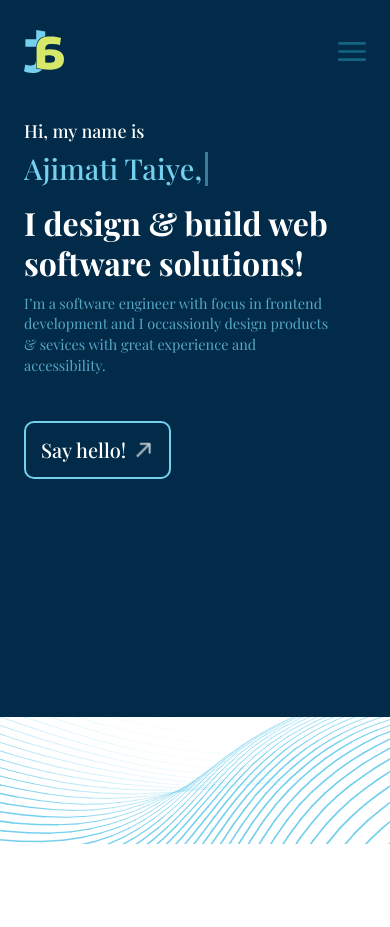
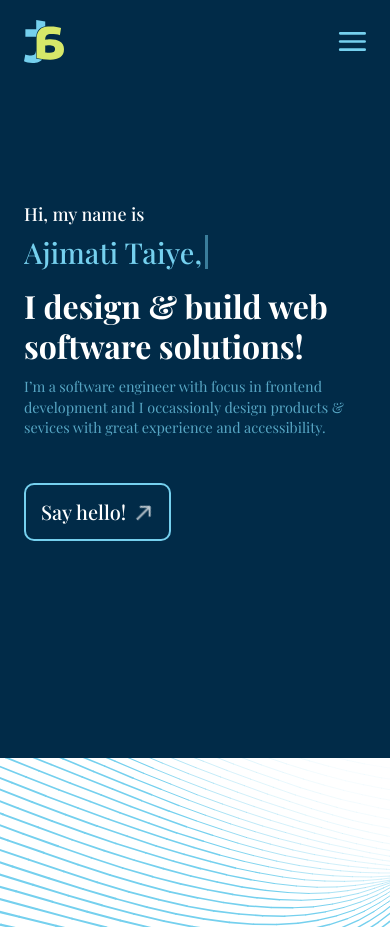
Before and after one commit to Teewaii/portfolio2, a React (Create React App) app in the folder portfolio2/: page / in a window 390 px wide. Before the commit the page ends 844 px from the top, so only its background shows below. Built offline with nearby package versions, Linux system fonts and the light colour scheme; the HTML template or start-up script is replaced by a standard one; a web font is replaced by a local one.

Commit message:
First Commit

```diff
--- a/portfolio2/src/components/hero/Hero.jsx
+++ b/portfolio2/src/components/hero/Hero.jsx
@@ -3,15 +3,16 @@ import React from 'react';
 
 import Btn from '../btn/Btn';
 
-
 export default function Hello() {
   return (
 
-    <section className='hero bg-spiral-mob bg-no-repeat bg-cover bg-center h-[100vh]
+    <section className='hero bg-spiral-mob bg-no-repeat   bg-cover bg-bottom- h-[100vh]
     lg:bg-spiral-lg
     '>
-     <div className="hero-wrapper pt-[120px] container bg-primary h-[85vh]
-     lg:h-[80vh]  ">
+
+      <div className="hero-wrapper bg-primary pt-[120px] lg:h-[80vh]   container h-[80vh]">
+     <div className="bucket
+      ">
      <div className="desc text-left lg:flex-[1.7]  overflow-x-hidden">
           <h2 className='mb-[5px] font-medium text-[18px] text-[white]
                     lg:text-[30px] md:mt-[50px]  3xl:mt-[100px]  3xl:text-[30px]
@@ -25,13 +26,13 @@ export default function Hello() {
            2xl:max-w-[750px]
 
                     ' >I design & build web software solutions!</h1>
-          <p className="body text-[0.9rem] md:text-[1.4rem] w-[90%] mb-[45px] text-secondary opacity-75 font-light leading-[1.3rem]
+          <p className="body text-[0.9rem] md:text-[1.4rem] mb-[45px] text-secondary opacity-75 font-light leading-[1.3rem]
                     md:w-[85%]   2xl:text-[1.5rem]  2xl:w-[75%] md:mb-[50px] 2xl:mb-[90px] md:leading-[1.8rem] 2xl:leading-[2rem]
                     ">I’m a  software engineer with focus in frontend development and I occassionly design products & sevices with great experience and accessibility. </p>
           <Btn />
         </div>
      </div>
-
+     </div>
     </section>
   )
 }
--- a/portfolio2/src/components/nav/Nav.jsx
+++ b/portfolio2/src/components/nav/Nav.jsx
@@ -1,15 +1,25 @@
-import React from 'react';
+import React,{useState} from 'react';
 import logo from '../../img/logo.svg';
 import hamburger from '../../img/hamburger.svg';
 import close from '../../img/close.svg';
 import Btn from '../btn/Btn';
 
 export default function Nav({ toggle, toggleMenu}) {
+  const [shadow, setShadow] = useState(false);
+  function NavShadow() {
+    if (window.scrollY >= 90) {
+        setShadow(true)
+    } else {
+        setShadow(false)
+    }
+}
+window.addEventListener('scroll', NavShadow)
 
   return (
-    <nav className=' absolute left-0 right-0  top-0  '>
 
-      <div className='navContainer container flex items-center  justify-between py-[30px] md:py-[30px] 3xl:py-[45px]  '>
+    <nav className={shadow? ' bg-primary sticky left-0 right-0 shadow-xl  top-0 NavShadow':' bg-primary sticky left-0 right-0   top-0 NavShadow'} >
+
+      <div className='navContainer container flex items-center  justify-between py-[20px] md:py-[30px] 3xl:py-[45px]  '>
         <div className="logo cursor-pointer relative z-[90] ">
           <img className='w-[40px] lg:w-[50px]' src={logo} alt="" />
 
```
Also changed, not shown: portfolio2/src/img/hamburger.svg.
